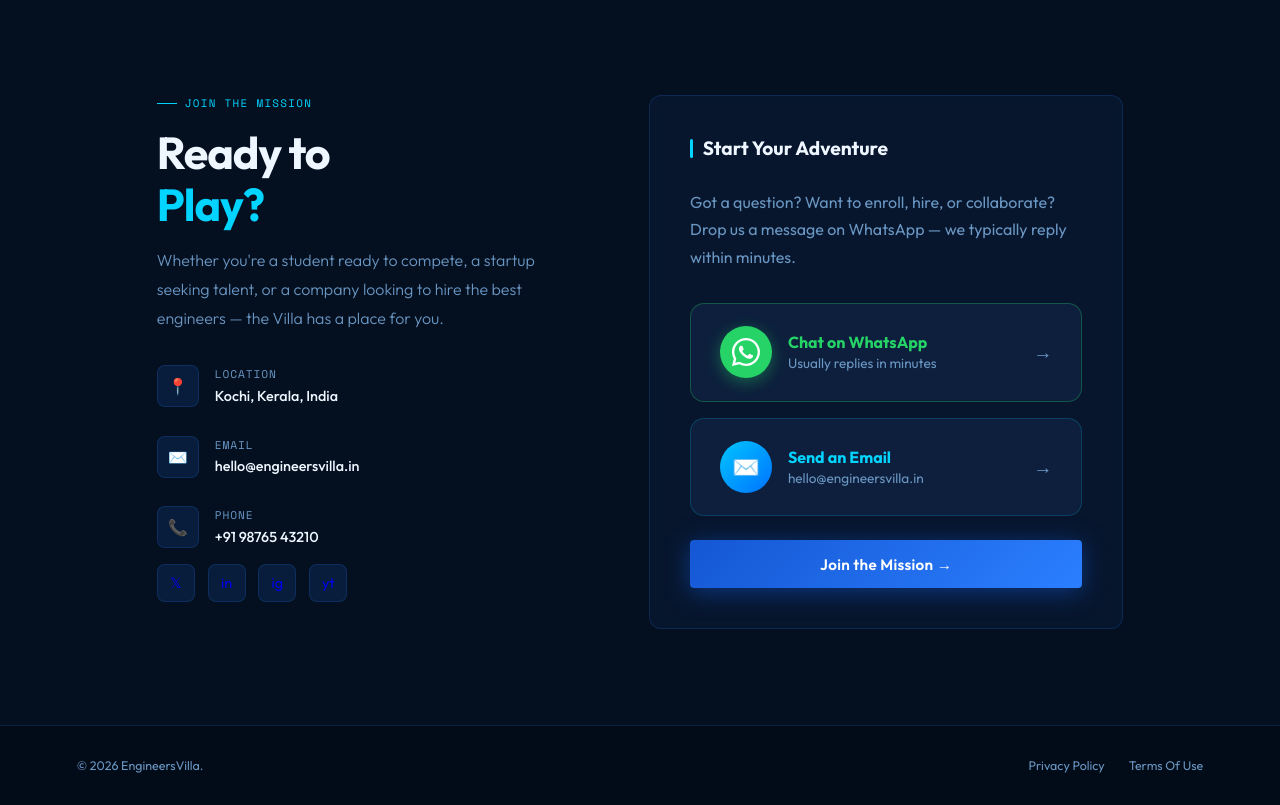
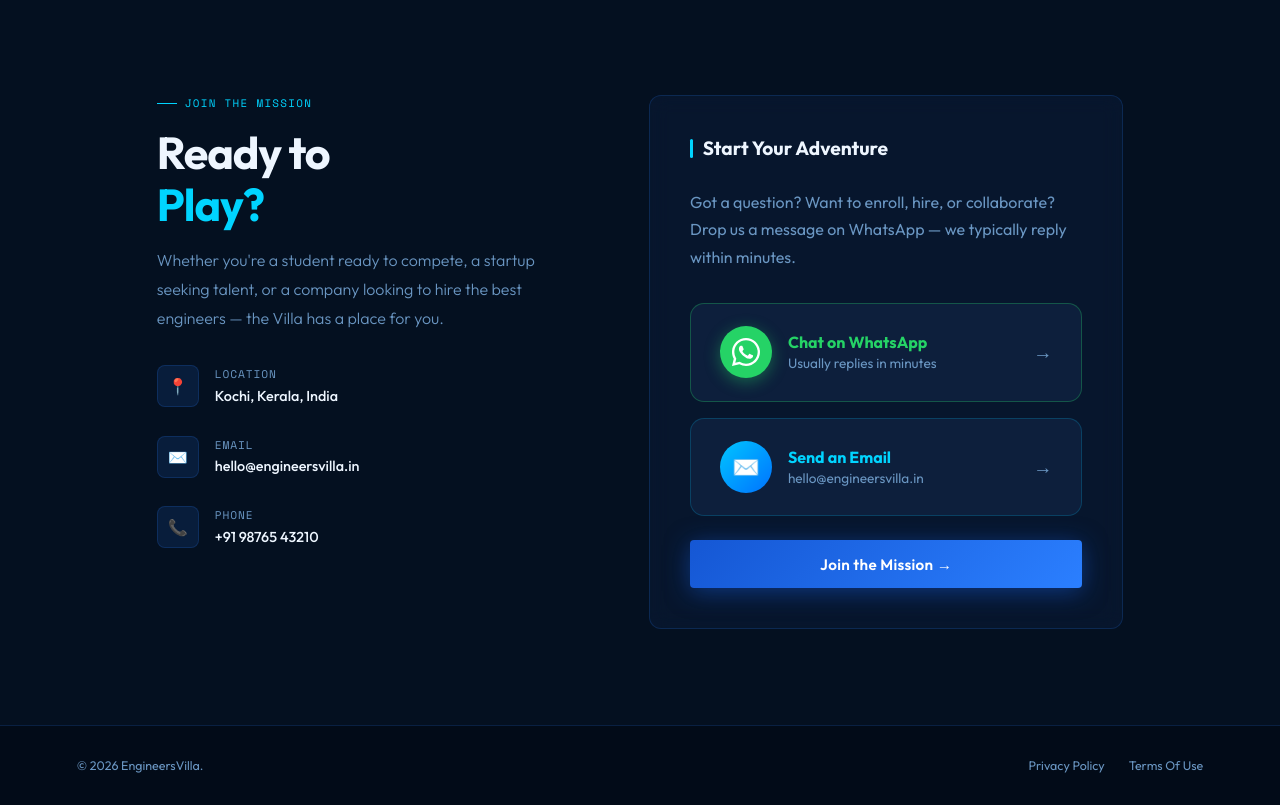
Before and after one commit to rohitakofficial-rak/EnV, a Flask app: page / in a window 1280 px wide. Shown: the part 4033-4838 px from the top of the page. Run offline with Flask 3, Linux system fonts and the light colour scheme.

Commit message:
UI Enhancement

```diff
--- a/templates/index.html
+++ b/templates/index.html
@@ -473,19 +473,12 @@
     }
     .c-lbl { font-size: .7rem; color: var(--muted); text-transform: uppercase; letter-spacing: .08em; margin-bottom: .3rem; font-family: 'Space Mono', monospace; }
     .c-val { font-size: .9rem; font-weight: 500; }
-    .socials { display: flex; gap: .8rem; margin-top: 1rem; }
-    .soc-btn {
-      width: 38px; height: 38px; border-radius: 8px;
-      background: var(--faint); border: 1px solid var(--border);
-      display: flex; align-items: center; justify-content: center;
-      font-size: .9rem; cursor: pointer; text-decoration: none;
-      transition: border-color .2s, background .2s, transform .2s;
-    }
-    .soc-btn:hover { border-color: var(--cyan); background: rgba(0,212,255,.1); transform: translateY(-2px); }
+
 
     .c-form {
       background: var(--card); border: 1px solid var(--border);
       border-radius: 12px; padding: 2.5rem; backdrop-filter: blur(10px);
+      min-width: 0; word-break: break-word; overflow: hidden;
     }
     .c-form h3 {
       font-family: 'Outfit', sans-serif; font-size: 1.2rem; font-weight: 700;
@@ -547,6 +540,7 @@
       .who-grid { grid-template-columns: 1fr; }
       .programs-grid { grid-template-columns: 1fr 1fr; }
       .c-form { padding: 1.5rem; }
+      .c-form > a[href] { padding: 1rem 1.2rem !important; gap: .75rem !important; }
       footer { flex-direction: column; align-items: center; text-align: center; gap: 1rem; }
       .foot-links { justify-content: center; }
       .logo-subtext { font-size: .58rem; }
@@ -581,7 +575,7 @@
     <li><a href="#contact-us">Contact Us</a></li>
     <li><a href="/partners">Our Partners</a></li>
   </ul>
-  <a href="https://wa.me/919995781910" target="_blank" rel="noopener noreferrer" class="nav-btn">Get Started</a>
+  <a href="#contact-us" class="nav-btn">Get Started</a>
   <button class="hamburger" id="hamburger" aria-label="Open menu">
     <span></span><span></span><span></span>
   </button>
@@ -593,7 +587,7 @@
   <a href="#ecosystem" class="mobile-link">About Us</a>
   <a href="#contact-us" class="mobile-link">Contact Us</a>
   <a href="/partners" class="mobile-link">Our Partners</a>
-  <a href="https://wa.me/919995781910" target="_blank" rel="noopener noreferrer" class="nav-btn mobile-link">Get Started</a>
+  <a href="#contact-us" class="nav-btn mobile-link">Get Started</a>
 </div>
 
 <!-- ══ HERO ══ -->
@@ -631,7 +625,7 @@
 
   <div class="hero-actions">
     <a href="#ecosystem" class="btn-primary">Explore the Ecosystem →</a>
-    <a href="https://wa.me/919995781910" target="_blank" rel="noopener noreferrer" class="btn-outline">Get in Touch</a>
+    <a href="#contact-us" class="btn-outline">Get in Touch</a>
   </div>
 
   <div class="hero-float">
@@ -872,19 +866,14 @@
           </div>
         </div>
 
-        <div class="socials">
-          <a class="soc-btn" href="#">𝕏</a>
-          <a class="soc-btn" href="#">in</a>
-          <a class="soc-btn" href="#">ig</a>
-          <a class="soc-btn" href="#">yt</a>
-        </div>
+
       </div>
 
       <div class="c-form fade" style="transition-delay:.15s">
         <h3>Start Your Adventure</h3>
         <p style="color:var(--muted);margin-bottom:2rem;line-height:1.7;">Got a question? Want to enroll, hire, or collaborate? Drop us a message on WhatsApp — we typically reply within minutes.</p>
 
-        <a href="https://wa.me/919995781910" target="_blank" rel="noopener noreferrer" style="display:flex;align-items:center;gap:1rem;background:#0d1f3c;border:1px solid rgba(37,211,102,0.3);border-radius:14px;padding:1.4rem 1.8rem;text-decoration:none;margin-bottom:1rem;transition:all 0.3s ease;" onmouseover="this.style.borderColor='#25D366';this.style.background='rgba(37,211,102,0.07)'" onmouseout="this.style.borderColor='rgba(37,211,102,0.3)';this.style.background='#0d1f3c'">
+        <a href="https://wa.me/919995781910" target="_blank" rel="noopener noreferrer" style="display:flex;align-items:center;gap:1rem;background:#0d1f3c;border:1px solid rgba(37,211,102,0.3);border-radius:14px;padding:1.4rem 1.8rem;text-decoration:none;margin-bottom:1rem;transition:all 0.3s ease;overflow:hidden;min-width:0;" onmouseover="this.style.borderColor='#25D366';this.style.background='rgba(37,211,102,0.07)'" onmouseout="this.style.borderColor='rgba(37,211,102,0.3)';this.style.background='#0d1f3c'">
           <div style="width:52px;height:52px;background:#25D366;border-radius:50%;display:flex;align-items:center;justify-content:center;flex-shrink:0;box-shadow:0 4px 16px rgba(37,211,102,0.4);">
             <svg viewBox="0 0 32 32" style="width:28px;height:28px;fill:#fff;" xmlns="http://www.w3.org/2000/svg"><path d="M16 0C7.163 0 0 7.163 0 16c0 2.833.738 5.49 2.031 7.796L0 32l8.429-2.009A15.93 15.93 0 0016 32c8.837 0 16-7.163 16-16S24.837 0 16 0zm0 29.333a13.27 13.27 0 01-6.771-1.854l-.486-.289-5.006 1.194 1.224-4.875-.317-.499A13.26 13.26 0 012.667 16C2.667 8.636 8.636 2.667 16 2.667S29.333 8.636 29.333 16 23.364 29.333 16 29.333zm7.27-9.862c-.398-.199-2.354-1.161-2.719-1.294-.365-.133-.631-.199-.897.199-.266.398-1.029 1.294-1.262 1.56-.232.265-.465.298-.863.1-.398-.2-1.681-.619-3.203-1.977-1.184-1.056-1.983-2.36-2.215-2.758-.232-.398-.025-.613.174-.811.18-.178.398-.465.597-.698.199-.232.265-.398.398-.664.133-.265.066-.498-.033-.697-.1-.199-.897-2.162-1.229-2.96-.324-.778-.653-.673-.897-.685l-.764-.013c-.266 0-.697.1-1.063.498-.365.398-1.394 1.361-1.394 3.322s1.427 3.854 1.626 4.12c.199.265 2.808 4.285 6.804 6.01.951.41 1.693.655 2.271.839.954.304 1.823.261 2.51.158.766-.114 2.354-.962 2.686-1.891.332-.929.332-1.726.232-1.891-.099-.166-.365-.265-.763-.464z"/></svg>
           </div>
@@ -895,7 +884,7 @@
           <div style="margin-left:auto;color:var(--muted);font-size:1.2rem;">→</div>
         </a>
 
-        <a href="mailto:hello@engineersvilla.in" style="display:flex;align-items:center;gap:1rem;background:#0d1f3c;border:1px solid rgba(0,198,255,0.2);border-radius:14px;padding:1.4rem 1.8rem;text-decoration:none;margin-bottom:1rem;transition:all 0.3s ease;" onmouseover="this.style.borderColor='var(--cyan)';this.style.background='rgba(0,198,255,0.05)'" onmouseout="this.style.borderColor='rgba(0,198,255,0.2)';this.style.background='#0d1f3c'">
+        <a href="mailto:hello@engineersvilla.in" style="display:flex;align-items:center;gap:1rem;background:#0d1f3c;border:1px solid rgba(0,198,255,0.2);border-radius:14px;padding:1.4rem 1.8rem;text-decoration:none;margin-bottom:1rem;transition:all 0.3s ease;overflow:hidden;min-width:0;" onmouseover="this.style.borderColor='var(--cyan)';this.style.background='rgba(0,198,255,0.05)'" onmouseout="this.style.borderColor='rgba(0,198,255,0.2)';this.style.background='#0d1f3c'">
           <div style="width:52px;height:52px;background:linear-gradient(135deg,#00c6ff,#0072ff);border-radius:50%;display:flex;align-items:center;justify-content:center;flex-shrink:0;font-size:1.4rem;">✉️</div>
           <div>
             <div style="color:var(--cyan);font-weight:700;font-size:1rem;margin-bottom:2px;">Send an Email</div>
```
